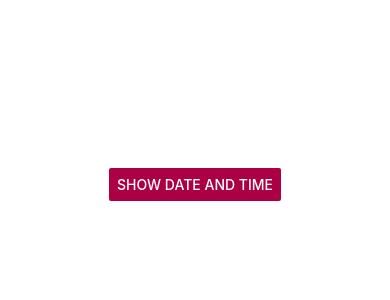
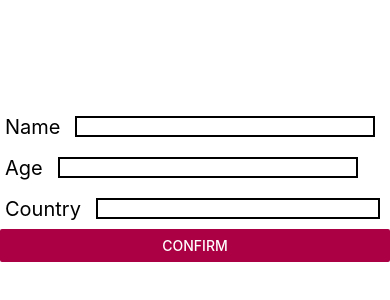
Before and after one commit to ShamsJarrar/JovisionReactTasks, a React Native app: screen / in a window 390 px wide. Shown: the part 238-538 px from the top of the page. Built offline with nearby package versions, Linux system fonts and the light colour scheme.

Commit message:
Task 35 commit

```diff
--- a/App.tsx
+++ b/App.tsx
@@ -1,5 +1,5 @@
 import React from 'react';
-import Task34 from "./Tasks/Task 34";
+import Task35 from "./Tasks/Task 35";
 
 export default function App() {
   return (
@@ -19,6 +19,7 @@ export default function App() {
     //<Task30_31></Task30_31>
     //<Task32></Task32>
     //<Task33></Task33>
-    <Task34></Task34>
+    //<Task34></Task34>
+    <Task35></Task35>
   );
 }
--- /dev/null
+++ b/Tasks/Task 35.js
@@ -0,0 +1,127 @@
+import React, { useState, useEffect } from 'react';
+import { View, StyleSheet, Text, Button, TextInput, Alert, TextInputComponent } from 'react-native';
+import AsyncStorage from '@react-native-async-storage/async-storage';
+
+function Task35() {
+    const [currName, setName] = useState("");
+    const [currAge, setAge] = useState("");
+    const [currCountry, setCountry] = useState("");
+
+    const storeInfo = async(newInfo) => {
+        try {
+            const serializedVal = JSON.stringify(newInfo);
+            await AsyncStorage.setItem('TextInputInfo', serializedVal);
+        }
+        catch(e) {
+            Alert.alert("Error", "Invalid Input, unable to serialized input!")
+        }
+    };
+
+    const getData = async() => {
+        try {
+            const storedData = await AsyncStorage.getItem('TextInputInfo');
+            return storedData ? JSON.parse(storedData) : null;
+        }
+        catch(e) {
+            Alert.alert("Error", "Unable to access stored data");
+            return null;
+        }
+    };
+
+    const saveObject = async () => {
+        const updatedInfo = {
+            "name": currName,
+            "age": currAge,
+            "country": currCountry,
+            "timestamp": new Date().toString(),
+        };
+
+        await storeInfo(updatedInfo);
+    };
+
+    useEffect(() => {
+
+        const checkStoredData = async () => {
+            const storedData = await getData();
+            if(storedData != null){
+                const now = new Date();
+                const savedTime = new Date(storedData.timestamp);
+                if((now.getTime() - savedTime.getTime()) / (1000 * 60) < 1){
+                    setName(storedData.name);
+                    setAge(storedData.age);
+                    setCountry(storedData.country);
+                }
+            }
+
+        };
+
+        checkStoredData();
+    }, []);
+
+    return (
+        <View style={styles.container}>
+
+            <View style={styles.TextInputContainer}>
+
+                <Text style={styles.text}>Name</Text>
+                <TextInput
+                editable
+                value = {currName}
+                style={styles.textInput}
+                onChangeText={setName} />
+
+            </View>
+
+            <View style={styles.TextInputContainer}>
+
+                <Text style={styles.text}>Age</Text>
+                <TextInput
+                editable
+                value={currAge}
+                style={styles.textInput}
+                onChangeText={setAge} />
+
+            </View>
+
+            <View style={styles.TextInputContainer}>
+
+                <Text style={styles.text}>Country</Text>
+                <TextInput
+                editable
+                value={currCountry}
+                style={styles.textInput}
+                onChangeText={setCountry} />
+
+            </View>
+
+            <Button
+            title="confirm"
+            color="#ab0043"
+            onPress={saveObject} />
+
+        </View>
+    );
+}
+
+const styles = StyleSheet.create({
+    container: {
+        flex: 1,
+        justifyContent: "center",
+    },
+    TextInputContainer: {
+        flexDirection: "row",
+        alignItems: "center"
+    },
+    text: {
+        fontSize: 20,
+        color: "#000000",
+        margin: 5,
+    },
+    textInput: {
+        borderWidth: 2,
+        margin: 10,
+        width: 300,
+    }
+});
+
+export default Task35;
--- a/package.json
+++ b/package.json
@@ -10,6 +10,7 @@
     "test": "jest"
   },
   "dependencies": {
+    "@react-native-async-storage/async-storage": "^2.1.1",
     "@react-native-vector-icons/ionicons": "^7.4.0",
     "react": "18.3.1",
     "react-native": "0.77.0",
```
Also changed, not shown: 1 other file (tests, documents, lock files or other folders).
